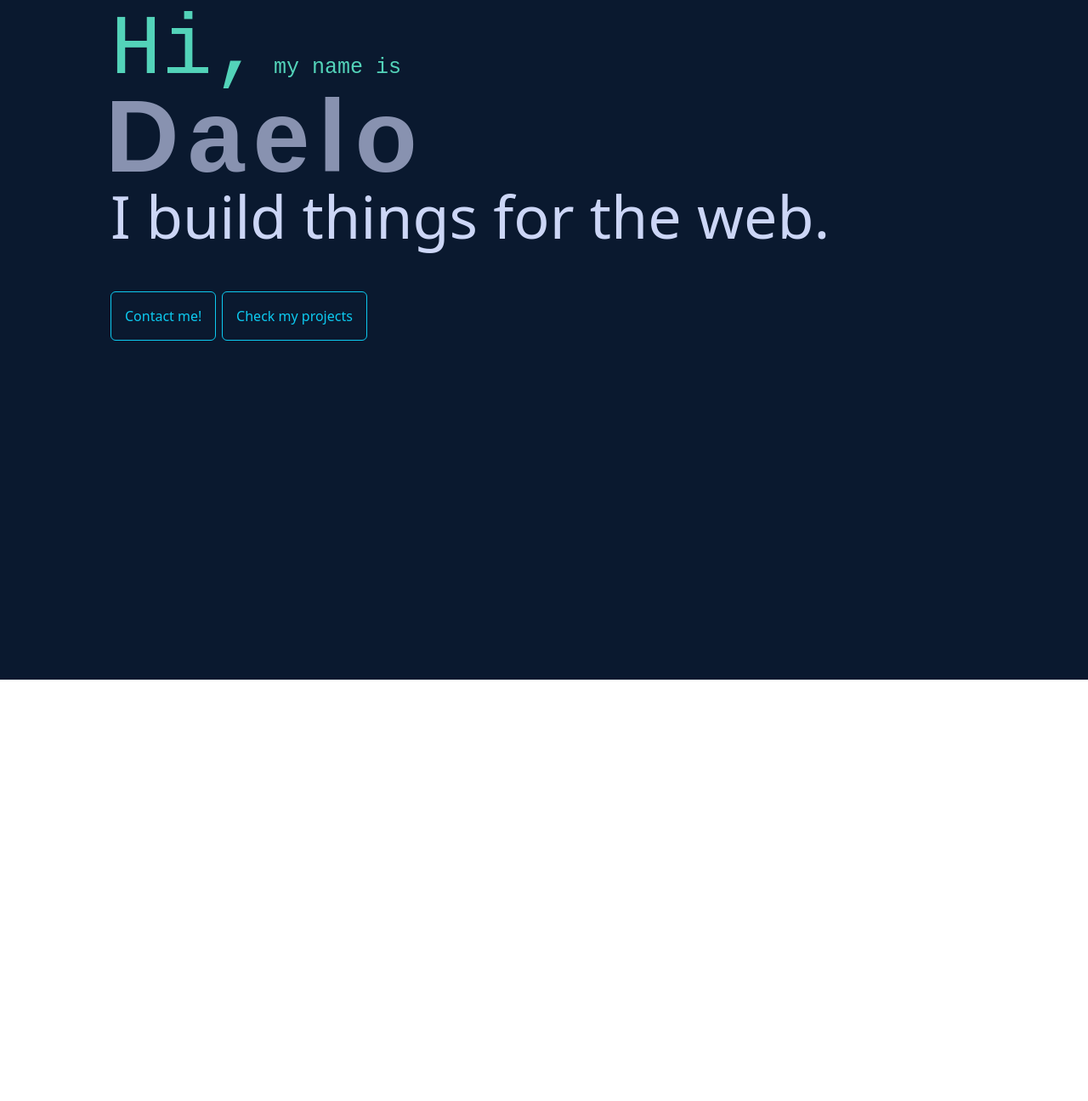
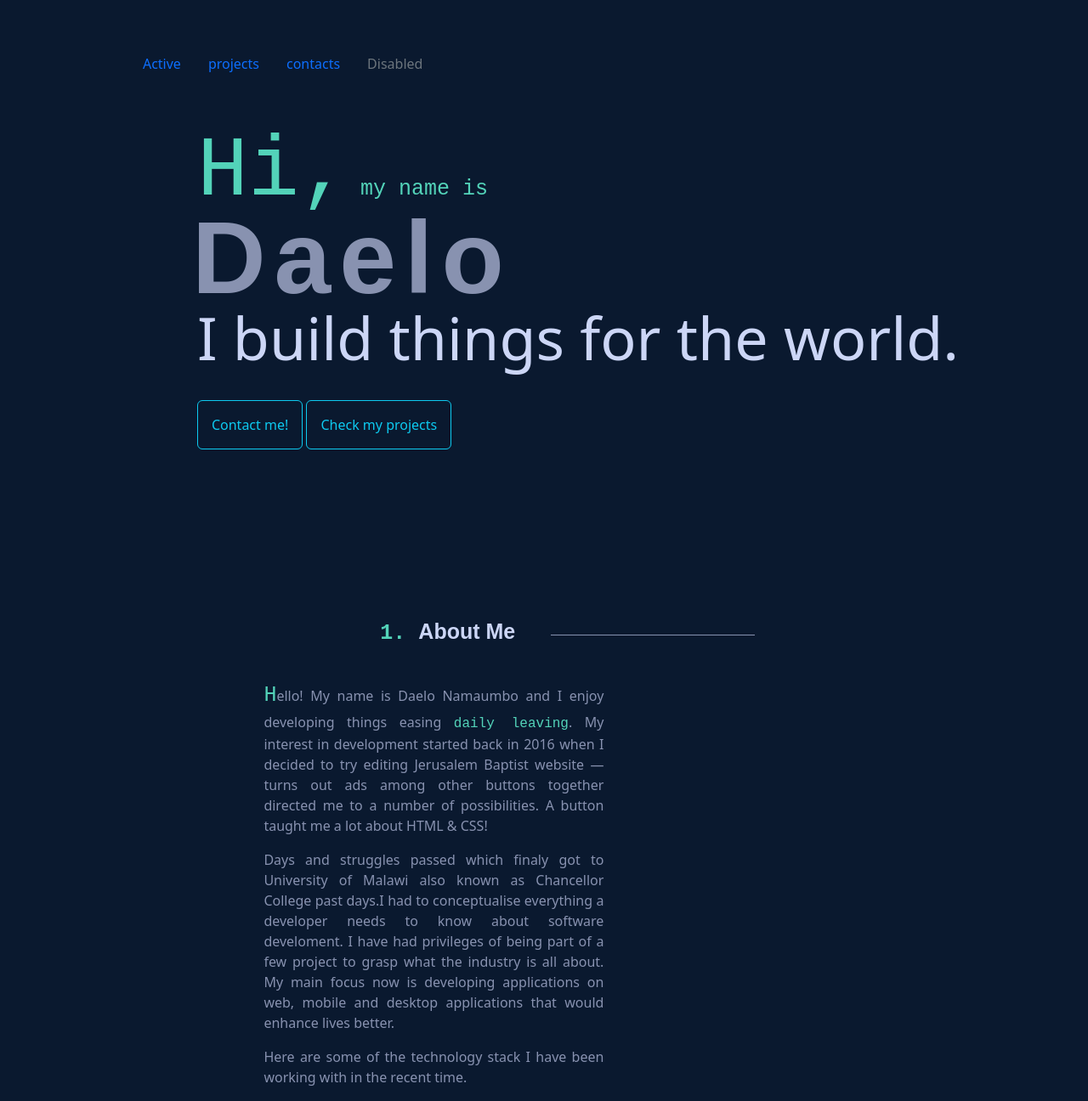
Before and after one commit to Namaumbo/v1, a React (Create React App) app: page / in a window 1280 px wide. Shown: the whole page at 85% size. Before the commit the page ends 800 px from the top, so only its background shows below. Built offline with nearby package versions, Linux system fonts and the light colour scheme.

Commit message:
v1 potifolio

```diff
--- a/public/index.html
+++ b/public/index.html
@@ -26,7 +26,7 @@
     -->
     <title>React App</title>
   </head>
-  <body>
+  <body style="background-color:#0a192f ;">
     <noscript>You need to enable JavaScript to run this app.</noscript>
     <div id="root"></div>
     <!--
--- a/src/App.css
+++ b/src/App.css
@@ -1,38 +1,20 @@
-.App {
-  /* text-align: center; */
+.App{
+
+  display: flex;
+  align-items: center;
+  justify-self: center;
+  min-height: 100vh;
 }
 
-.App-logo {
-  height: 40vmin;
-  pointer-events: none;
+.title{
+  display: grid;
+  grid-template-columns:repeat(3,1fr) ;
+  align-items: center;
 }
-
-@media (prefers-reduced-motion: no-preference) {
-  .App-logo {
-    animation: App-logo-spin infinite 20s linear;
-  }
+.title::after{
+  content: "";
+  height: 1px;
+  background-color:#8892b0;
+  margin-top: 5px;
+  margin-left:5px ;
 }
-
-.App-header {
-  background-color: #0a192f;
-  min-height: 100vh;
-
-  flex-direction: column;
-  /* align-items: center; */
-
-  font-size: calc(10px + 2vmin);
-  color: white;
-}
-
-.App-link {
-  color: #61dafb;
-}
-
-@keyframes App-logo-spin {
-  from {
-    transform: rotate(0deg);
-  }
-  to {
-    transform: rotate(360deg);
-  }
-}
--- a/src/App.js
+++ b/src/App.js
@@ -1,15 +1,26 @@
-import logo from './logo.svg';
-import './App.css';
-import Home from './componets/Home';
+import logo from "./logo.svg";
+import "./App.css";
+import Home from "./componets/Home";
+import NavBar from "./componets/NavBar";
+import AboutMe from "./componets/AboutMe";
 
 function App() {
   return (
-    <div className="App">
-      <header className="App-header">
-      <Home />
-      </header>
+    <>
+      <div className="App">
+        <header className="App-header">
+          <br />
+          <NavBar />
+          <br />
+          <br />
+          <Home />
+        </header>
+      </div>
+      <div style={{marginLeft:"19.4em"}}>
+      <AboutMe />
+      </div>
 
-    </div>
+    </>
   );
 }
 
--- /dev/null
+++ b/src/componets/AboutMe.js
@@ -0,0 +1,52 @@
+import React from "react";
+import { Button } from "react-bootstrap";
+
+export default function AboutMe() {
+  return (
+    <>
+      <div style={{ width: "400px" }}>
+        <p
+          style={{
+            textAlign: "justify",
+            color: "#8892b0",
+            fontWeight: "revert",
+          }}
+        >
+          <span
+            style={{
+              color: "#53d3b9",
+              fontFamily: "monospace",
+              fontSize: "25px",
+            }}
+          >
+            H
+          </span>
+          ello! My name is Daelo Namaumbo and I enjoy developing things easing <span style={{
+              color: "#53d3b9",
+              fontFamily: "monospace",
+            }}>daily leaving</span>. My interest in development started back in 2016
+          when I decided to try editing Jerusalem Baptist website — turns out ads among other buttons
+          together directed me to a number of possibilities. A button taught me a lot about HTML & CSS!
+        </p>
+
+        <p style={{
+            textAlign: "justify",
+            color: "#8892b0",
+            fontWeight: "revert",
+          }}>
+            Days and struggles passed which finaly got to University of Malawi also known as Chancellor College
+            past days.I had to conceptualise everything a developer needs to know about software develoment. I have
+            had privileges of being part of a few project to grasp what the industry is all about. My main focus
+            now is developing applications on web, mobile and desktop applications that would enhance lives better.
+        </p>
+        <p style={{
+            textAlign: "justify",
+            color: "#8892b0",
+            fontWeight: "revert",
+          }}>
+            Here are some of the technology stack I have been working with in the recent time.
+        </p>
+      </div>
+    </>
+  );
+}
--- a/src/componets/Home.js
+++ b/src/componets/Home.js
@@ -1,5 +1,6 @@
 import React from "react";
 import { Button } from "react-bootstrap";
+import AboutMe from "./AboutMe";
 
 export default function Home() {
   return (
@@ -14,7 +15,9 @@ export default function Home() {
           }}
         >
           <span style={{ fontSize: "100px" }}>Hi,</span>{" "}
-          <span style={{ fontWeight: "lighter",fontSize:"25px" }}>my name is</span>
+          <span style={{ fontWeight: "lighter", fontSize: "25px" }}>
+            my name is
+          </span>
         </h1>
         <h1
           style={{
@@ -30,11 +33,37 @@ export default function Home() {
           Daelo{" "}
         </h1>
         <h1 style={{ color: "#ccd6f6", fontSize: "70px", marginTop: "-0.4em" }}>
-          I build things for the web.
+          I build things for the world.
         </h1>
         <br />
-        <Button variant="outline-info" aria-label="phone" style={{padding:"1em", }}>Contact me!</Button>{' '}
-        <Button variant="outline-info" style={{padding:"1em", }}>Check my projects</Button>{' '}
+        <Button variant="outline-info" style={{ padding: "1em" }}>
+          Contact me!
+        </Button>{" "}
+        <Button variant="outline-info" style={{ padding: "1em" }}>
+          Check my projects
+        </Button>{" "}
+      </div>
+      <br />
+      <div style={{ marginRight: "15em" }}>
+        <h1
+          className="title"
+          style={{
+            fontSize: "25px",
+            color: "#ccd6f6",
+            fontFamily: "sans-serif",
+            fontWeight: "bolder",
+            marginTop: "7em",
+          }}
+        >
+          <br />
+          <span style={{ paddingLeft: "2em" }}>
+            <span style={{ color: "#53d3b9", fontFamily: "monospace" }}>
+              1.{" "}
+            </span>
+            About Me
+          </span>{" "}
+        </h1>
+
       </div>
 
     </>
--- /dev/null
+++ b/src/componets/NavBar.js
@@ -0,0 +1,27 @@
+import Nav from 'react-bootstrap/Nav';
+
+function NavBar() {
+  return (
+    <Nav
+      activeKey="/home"
+      onSelect={(selectedKey) => alert(`selected ${selectedKey}`)}
+    >
+      <Nav.Item>
+        <Nav.Link href="/home">Active</Nav.Link>
+      </Nav.Item>
+      <Nav.Item>
+        <Nav.Link eventKey="link-1">projects</Nav.Link>
+      </Nav.Item>
+      <Nav.Item>
+        <Nav.Link eventKey="link-2">contacts</Nav.Link>
+      </Nav.Item>
+      <Nav.Item>
+        <Nav.Link eventKey="disabled" disabled>
+          Disabled
+        </Nav.Link>
+      </Nav.Item>
+    </Nav>
+  );
+}
+
+export default NavBar;
```
